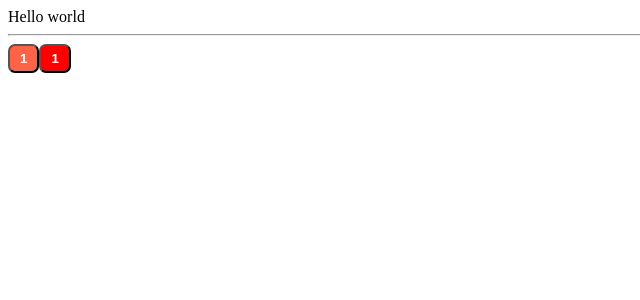
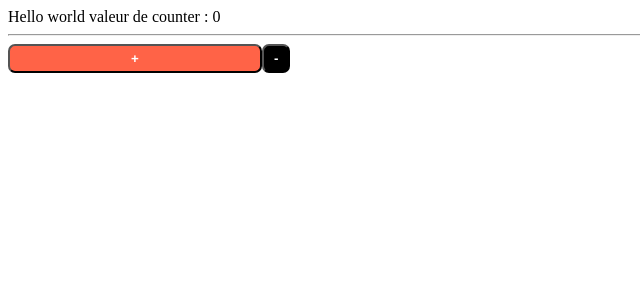
Before and after one commit to wajdifaidi/tjs-2023-09-11, a React (Vite) app: page / in a window 1280 px wide. Shown: the top 300 px of the page, without its empty margins (0-640 px from the left). Built offline with nearby package versions, Linux system fonts and the light colour scheme.

Commit message:
useEffect

```diff
--- a/src/App/App.jsx
+++ b/src/App/App.jsx
@@ -1,18 +1,28 @@
-import react from 'react'
+import react, { useEffect, useState } from 'react'
 import Button from './components/Button/Button.jsx';
 
 // autre façon de déclarer une function
 // function App(props){
 // }
+//let counter =0;
+const App=(props) => {
+const [state,setState] = useState({counter:0,hello:"world"});
 
-const App=(props) => {
+useEffect( () =>{
+    console.log('dans le useEffect',state)
+},[state])
+return    <div className='App'>Hello world
+         valeur de counter : {state.counter}
+            <hr/>
+            <Button text={1} bgColor ="tomato" style={{width:"254px"}} onClick={()=>{
+                setState({...state,counter:state.counter+1});
+                console.log(state);
+            }}> +</Button>
+            <Button text={1} bgColor ="black" onClick={()=>{
+                setState({...state,counter:state.counter-1});
+                console.log(state);
+            }}>-</Button>
 
-
-return    <div className='App'>Hello world
-            <hr/>
-            <Button text={1} bgColor ="tomato" />
-            <Button text={1} bgColor ="red"  onClick={(arg)=>{console.log('clické',arg)}}
-            />
          </div>
 
 };
--- a/src/App/components/Button/Button.jsx
+++ b/src/App/components/Button/Button.jsx
@@ -1,23 +1,24 @@
-import React from "react";
+import React, {useState,useEffect} from "react";
 import style from './Button.module.css'
 import PropTypes from 'prop-types'
+
 const Button = (props) => {
-  console.log(props);
+ // console.log(props);
     return (
         <button onClick={(evt)=>{
           props.onClick('ok');
-            console.log(evt);
+            //console.log(evt);
         }} className={style.Button} style={{
             backgroundColor:props.bgColor,
             ...props.style,
 
-        }}>{props.text}</button>
+        }}>{props.children}</button>
 
     )
 }
 
-Button.PropTypes={
-    text:PropTypes.string.isRequired,
+Button.propTypes={
+    children:PropTypes.any.isRequired,
     bgColor:PropTypes.oneOf(['tomato','black','transparent']).isRequired,
     onClick:PropTypes.func.isRequired,
     style: PropTypes.shape({
```
